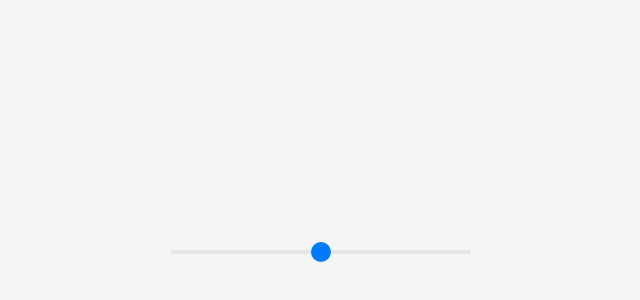
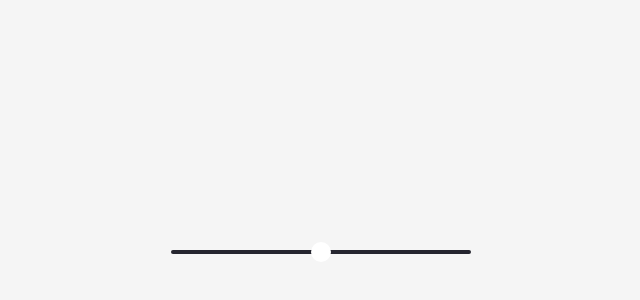
Before and after one commit to Walter254/rebet-slider-challenge, a React (Vite) app: page / in a window 1280 px wide. Shown: the part 148-448 px from the top of the page, without its empty margins (319-959 px from the left). Built offline with nearby package versions, Linux system fonts and the light colour scheme.

Commit message:
Implemented drag functionality and position tracking - Bounded movement as well

```diff
--- a/src/components/Slider/constants.js
+++ b/src/components/Slider/constants.js
@@ -7,7 +7,14 @@ export const COLORS = {
   };
 
   export const DIMENSIONS = {
-    TRACK_WIDTH: '300px',
-    TRACK_HEIGHT: '4px',
-    ORB_SIZE: '20px'
+    TRACK_WIDTH: 300,
+    TRACK_HEIGHT: 4,
+    ORB_SIZE: 20
   };
+
+  export const MOTION = {
+    SPRING_CONFIG: {
+      stiffness: 400,
+      damping: 30
+    }
+  };
--- a/src/components/Slider/index.jsx
+++ b/src/components/Slider/index.jsx
@@ -1,29 +1,55 @@
-import React, { useState } from 'react';
+import { useState, useRef, useEffect } from 'react';
 import { SliderContainer, Track, Orb } from './styles';
+import { DIMENSIONS } from './constants';
 
 const Slider = () => {
   const [isDragging, setIsDragging] = useState(false);
   const [position, setPosition] = useState(0);
+  const containerRef = useRef(null);
+  const startXRef = useRef(0);
+  const orbPositionRef = useRef(0);
+
+  const calculateBoundedPosition = (rawPosition) => {
+    const maxOffset = DIMENSIONS.TRACK_WIDTH / 2 - DIMENSIONS.ORB_SIZE / 2;
+    return Math.max(Math.min(rawPosition, maxOffset), -maxOffset);
+  };
 
   const handleMouseDown = (e) => {
     setIsDragging(true);
+    startXRef.current = e.clientX;
+    orbPositionRef.current = position;
   };
 
   const handleMouseMove = (e) => {
     if (!isDragging) return;
 
-    // I'll implement drag logic in the next phase
-    console.log('Dragging...');
+    const deltaX = e.clientX - startXRef.current;
+    const newPosition = calculateBoundedPosition(orbPositionRef.current + deltaX);
+    setPosition(newPosition);
   };
 
   const handleMouseUp = () => {
     setIsDragging(false);
-    // I'll implement return-to-center in the next phase
+    // Return to center with animation
     setPosition(0);
   };
 
+  useEffect(() => {
+    const handleMouseUpGlobal = () => {
+      if (isDragging) {
+        handleMouseUp();
+      }
+    };
+
+    document.addEventListener('mouseup', handleMouseUpGlobal);
+    return () => {
+      document.removeEventListener('mouseup', handleMouseUpGlobal);
+    };
+  }, [isDragging]);
+
   return (
     <SliderContainer
+      ref={containerRef}
       onMouseMove={handleMouseMove}
       onMouseUp={handleMouseUp}
       onMouseLeave={handleMouseUp}
@@ -31,6 +57,9 @@ const Slider = () => {
       <Track>
         <Orb
           onMouseDown={handleMouseDown}
+          style={{
+            transform: `translate(calc(-50% + ${position}px), -50%)`
+          }}
         />
       </Track>
     </SliderContainer>
--- a/src/components/Slider/styles.js
+++ b/src/components/Slider/styles.js
@@ -1,5 +1,5 @@
 import styled from 'styled-components';
-import { COLORS, DIMENSIONS } from './constants';
+import { DIMENSIONS } from './constants';
 
 export const SliderContainer = styled.div`
   display: flex;
@@ -7,26 +7,27 @@ export const SliderContainer = styled.div`
   align-items: center;
   height: 100px;
   position: relative;
+  user-select: none;
 `;
 
 export const Track = styled.div`
-  width: ${DIMENSIONS.TRACK_WIDTH};
-  height: ${DIMENSIONS.TRACK_HEIGHT};
-  background-color: ${COLORS.TRACK};
+  width: ${DIMENSIONS.TRACK_WIDTH}px;
+  height: ${DIMENSIONS.TRACK_HEIGHT}px;
+  background-color: rgba(37, 37, 47, 1);
   border-radius: 2px;
   position: relative;
 `;
 
 export const Orb = styled.div`
-  width: ${DIMENSIONS.ORB_SIZE};
-  height: ${DIMENSIONS.ORB_SIZE};
-  background-color: ${COLORS.PRIMARY};
+  width: ${DIMENSIONS.ORB_SIZE}px;
+  height: ${DIMENSIONS.ORB_SIZE}px;
+  background-color: white;
   border-radius: 50%;
   position: absolute;
   top: 50%;
   left: 50%;
-  transform: translate(-50%, -50%);
   cursor: grab;
+  transition: transform 0.3s ease-out;
 
   &:active {
     cursor: grabbing;
```
